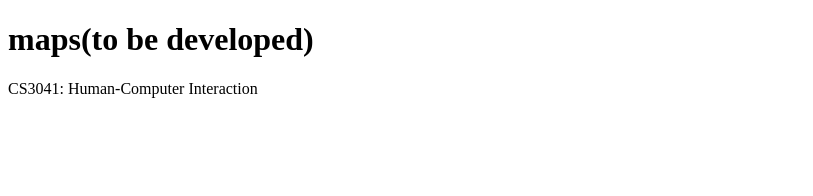
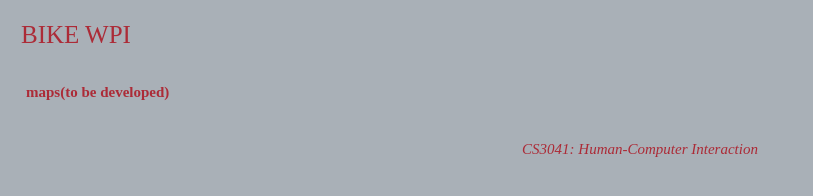
Before and after one commit to Liumxiris/CS3041, a plain HTML site: page lab1/maps.html in a window 1280 px wide. Shown: the whole page, without its empty margins (0-813 px from the left). Drawn offline with Linux system fonts and the light colour scheme.

Commit message:
add styles for three htmlpages

```diff
--- a/lab1/maps.html
+++ b/lab1/maps.html
@@ -1,12 +1,20 @@
 <!DOCTYPE html>
 
 <html>
+<link rel="stylesheet" type="text/css" href="style.css"/>
+<meta name="viewport" content="width=device-width, user-scalable=no" />
 <head>
     <title> BIKE WPI </title>
 </head>
 
 <body>
-   <h1>maps(to be developed)</h1>
-   <footer>CS3041: Human-Computer Interaction </footer>
+  <div id="content">
+
+  <header>BIKE WPI</header>
+
+  <h1>maps(to be developed)</h1>
+  <footer>CS3041: Human-Computer Interaction </footer>
+
+  </div>
 </body>
 </html>
```
Also changed, not shown: lab1/ride.html (+10 -2 lines), lab1/stores.html (+8 -0 lines), 1 other file.
